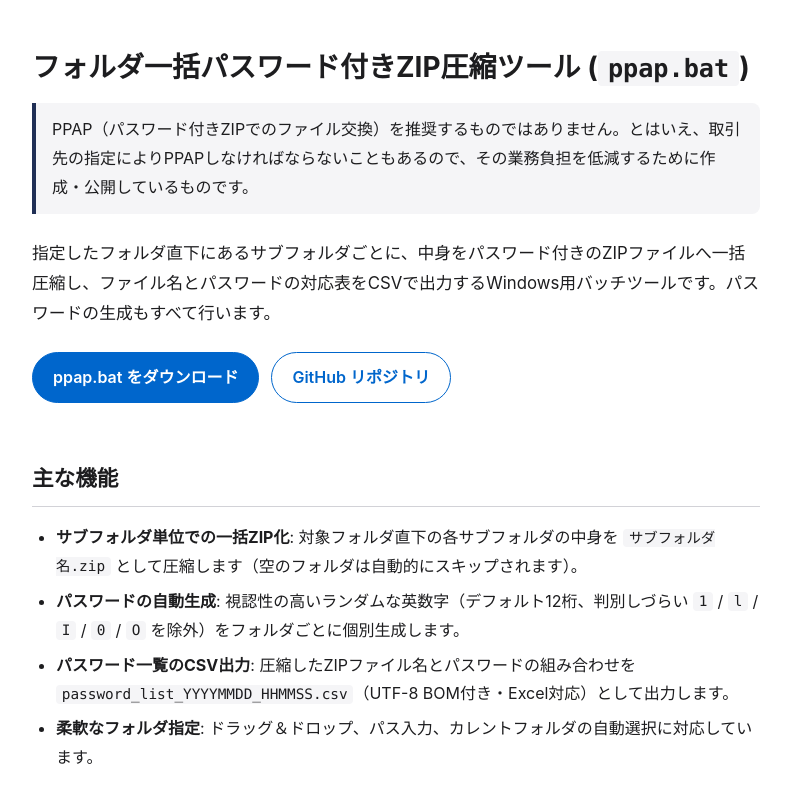
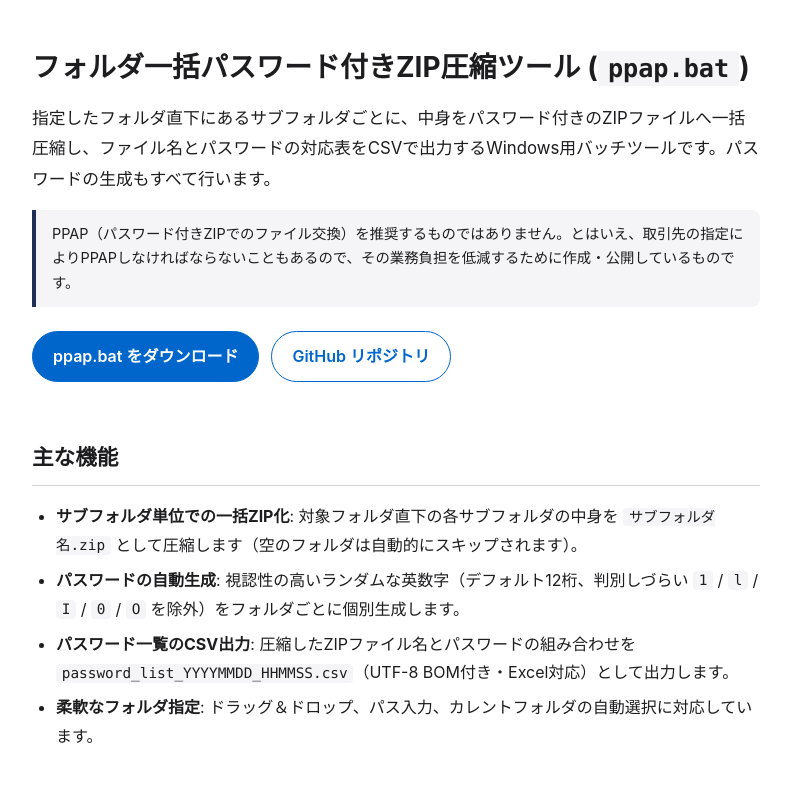
Before and after one commit to kwaka1208/lets-ppap, a plain HTML site: page index.html in a window 1280 px wide. Shown: the top 800 px of the page, without its empty margins (244-1033 px from the left). Drawn offline with Linux system fonts and the light colour scheme.

Commit message:
Move PPAP disclaimer below lead and reduce its font size
Co-Authored-By: Claude Opus 5.5 <noreply@anthropic.com>
Claude-Session: https://claude.ai/code/session_01HaYBuqLaCNU96Aw3QttxnM

```diff
--- a/index.html
+++ b/index.html
@@ -68,6 +68,8 @@
     padding: 12px 16px;
     border-radius: 0 8px 8px 0;
     margin: 0 0 24px;
+    font-size: 0.9rem;
+    line-height: 1.7;
   }
   @media (prefers-color-scheme: dark) { .notice { border-left-color: var(--accent); } }
   .lead { font-size: 1.05rem; }
@@ -87,8 +89,8 @@
 <body>
 <main>
   <h1>フォルダ一括パスワード付きZIP圧縮ツール (<code>ppap.bat</code>)</h1>
+  <p class="lead">指定したフォルダ直下にあるサブフォルダごとに、中身をパスワード付きのZIPファイルへ一括圧縮し、ファイル名とパスワードの対応表をCSVで出力するWindows用バッチツールです。パスワードの生成もすべて行います。</p>
   <p class="notice">PPAP（パスワード付きZIPでのファイル交換）を推奨するものではありません。とはいえ、取引先の指定によりPPAPしなければならないこともあるので、その業務負担を低減するために作成・公開しているものです。</p>
-  <p class="lead">指定したフォルダ直下にあるサブフォルダごとに、中身をパスワード付きのZIPファイルへ一括圧縮し、ファイル名とパスワードの対応表をCSVで出力するWindows用バッチツールです。パスワードの生成もすべて行います。</p>
   <div class="actions">
     <a class="button primary" href="ppap.bat" download>ppap.bat をダウンロード</a>
     <a class="button" href="https://github.com/kwaka1208/lets-ppap">GitHub リポジトリ</a>
```
